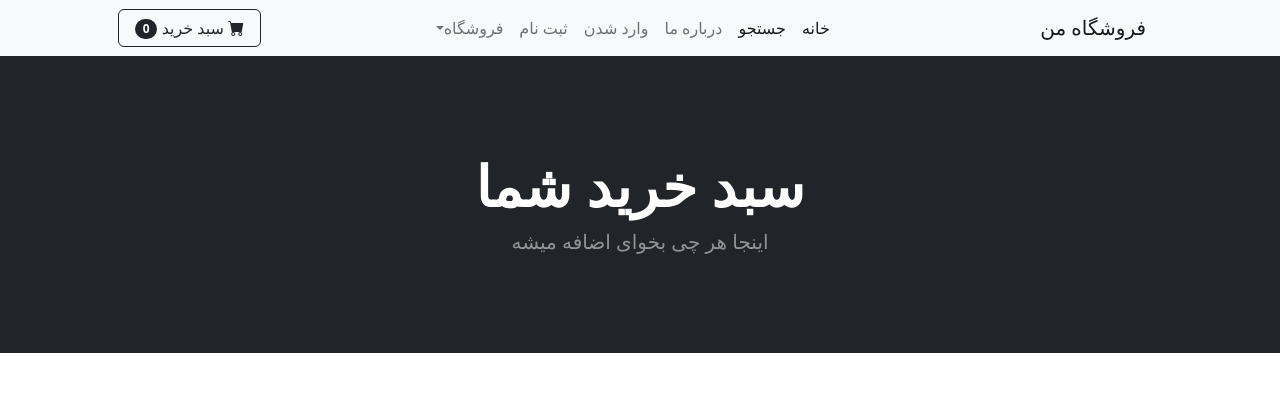
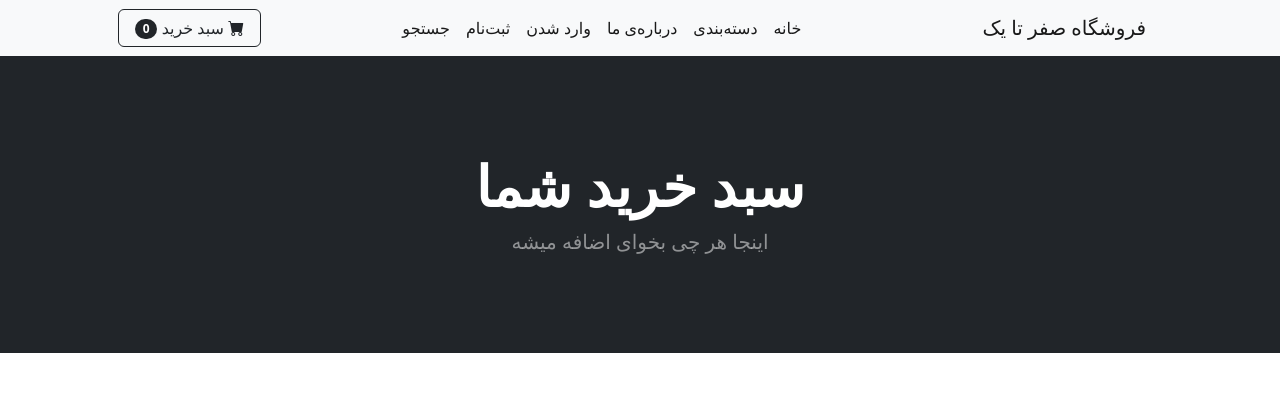
Before and after one commit to IAmFarhadMirzaei/MyStore, a Django app: page /cart/ in a window 1280 px wide. Shown: the top 420 px of the page. Run offline with Django 5.2, Linux system fonts and the light colour scheme; parts of the project's set-up code (start-up, migrations or seed data) failed here and were passed over; some libraries are stand-ins or nearby versions.

Commit message:
Update navbar.html

```diff
--- a/shop/templates/navbar.html
+++ b/shop/templates/navbar.html
@@ -1,19 +1,18 @@
-<!-- Navigation-->
 <nav class="navbar navbar-expand-lg navbar-light bg-light">
     <div class="container px-4 px-lg-5">
-        <a class="navbar-brand" href="{% url 'home' %}">فروشگاه من</a>
+        <a class="navbar-brand" href="{% url 'home' %}">فروشگاه صفر تا یک</a>
         <button class="navbar-toggler" type="button" data-bs-toggle="collapse" data-bs-target="#navbarSupportedContent"
             aria-controls="navbarSupportedContent" aria-expanded="false" aria-label="Toggle navigation"><span
                 class="navbar-toggler-icon"></span></button>
         <div class="collapse navbar-collapse" id="navbarSupportedContent">
             <ul class="navbar-nav mx-auto mb-2 mb-lg-0 d-flex justify-content-center">
                 <li class="nav-item"><a class="nav-link active" aria-current="page" href="{% url 'home' %}">خانه</a></li>
-                <li class="nav-item"><a class="nav-link active" aria-current="page" href="{% url 'search' %}">جستجو</a></li>
-                <li class="nav-item"><a class="nav-link" href="{% url 'about' %}">درباره ما</a></li>
+                <li class="nav-item"><a class="nav-link active" href="{% url 'category_summary' %}">دسته‌بندی</a></li>
+                <li class="nav-item"><a class="nav-link active" href="{% url 'about' %}">درباره‌ی ما</a></li>
 
                 {% if user.is_authenticated %}
                 <li class="nav-item dropdown">
-                    <a class="nav-link dropdown-toggle" id="navbarDropdown" href="{% url 'home' %}" role="button"
+                    <a class="nav-link active dropdown-toggle" id="navbarDropdown" href="{% url 'home' %}" role="button"
                         data-bs-toggle="dropdown" aria-expanded="false">پروفایل</a>
                     <ul class="dropdown-menu" aria-labelledby="navbarDropdown">
                         <li><a class="dropdown-item" href="{% url 'update_user' %}">پروفایل کاربری </a></li>
@@ -24,22 +23,15 @@
                     </ul>
                 </li>
 
-                <li class="nav-item"><a class="nav-link" href="{% url 'logout' %}">خارج شدن</a></li>
+                <li class="nav-item"><a class="nav-link active" href="{% url 'logout' %}">خارج شدن</a></li>
                 {% else %}
-                <li class="nav-item"><a class="nav-link" href="{% url 'login' %}">وارد شدن</a></li>
-                <li class="nav-item"><a class="nav-link" href="{% url 'signup' %}">ثبت نام</a></li>
+                <li class="nav-item"><a class="nav-link active" href="{% url 'login' %}">وارد شدن</a></li>
+                <li class="nav-item"><a class="nav-link active" href="{% url 'signup' %}">ثبت‌نام</a></li>
                 {% endif %}
 
-                <li class="nav-item dropdown">
-                    <a class="nav-link dropdown-toggle" id="navbarDropdown" href="{% url 'home' %}" role="button"
-                        data-bs-toggle="dropdown" aria-expanded="false">فروشگاه</a>
-                    <ul class="dropdown-menu" aria-labelledby="navbarDropdown">
-                        <li><a class="dropdown-item" href="{% url 'category_summary' %}">دسته بندی </a></li>
-                        <li><hr class="dropdown-divider" /></li>
-                        <li><a class="dropdown-item" href="{% url 'category' 'Laptop' %}">لپ تاپ Laptop</a></li>
-                        <li><a class="dropdown-item" href="{% url 'category' 'Mobile' %}">گوشی-هوشمند Mobile</a></li>
-                    </ul>
-                </li>
+                <li class="nav-item"><a class="nav-link active" aria-current="page" href="{% url 'search' %}">جستجو</a></li>
+
+
             </ul>
             <form class="d-flex">
                 <a href={% url 'cart_summary' %} class="btn btn-outline-dark">
```
